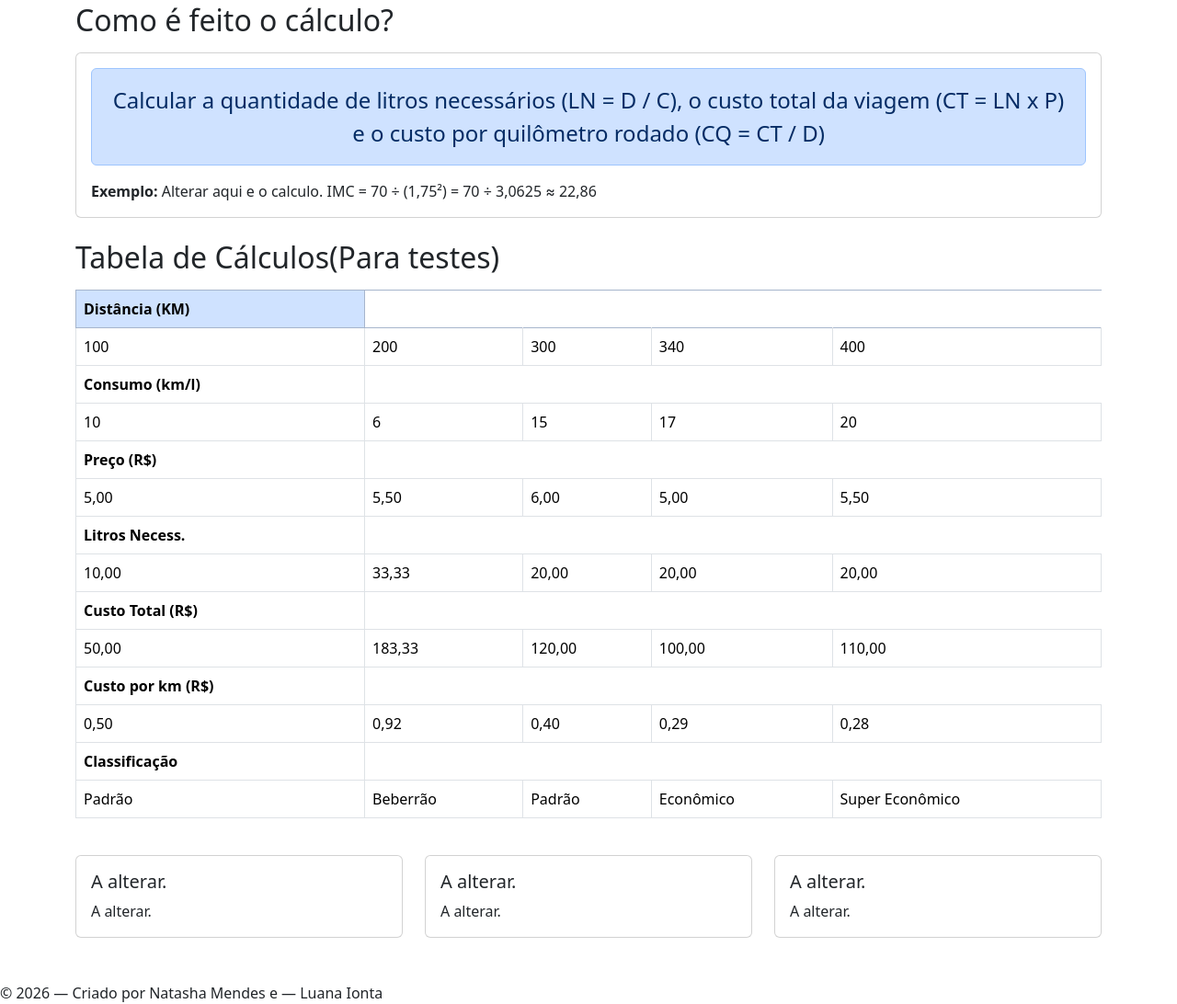
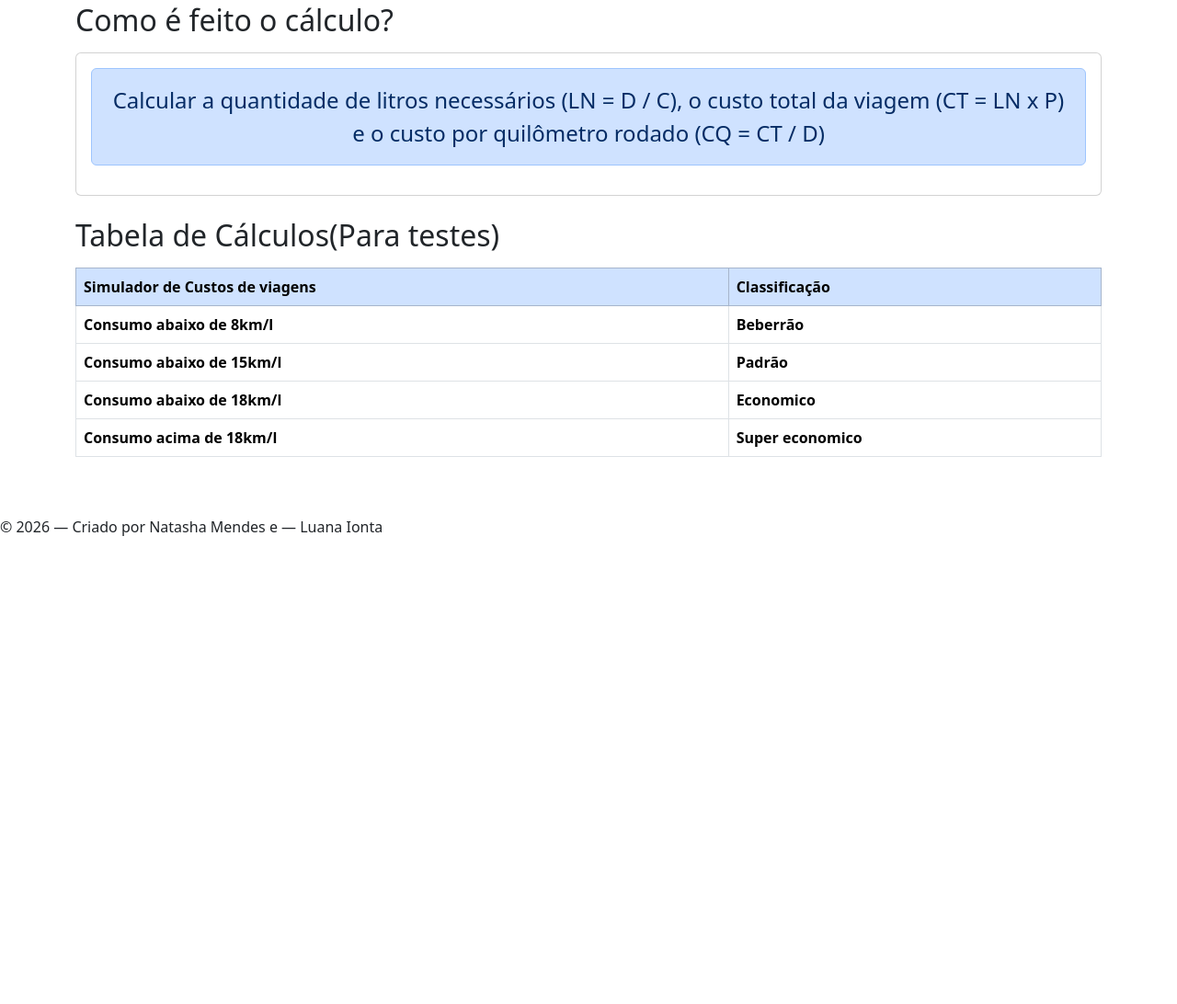
Before and after one commit to NatashaMendes/Prova-Html, a Flask app: page / in a window 1280 px wide. Shown: the part 357-1449 px from the top of the page at 92% size. After the commit the page ends 940 px from the top, so only its background shows below. Run offline with Flask 3, Linux system fonts and the light colour scheme; lists and menus that the app fills with data are empty.

Commit message:
enviando

```diff
--- a/prova-1/template/index.html
+++ b/prova-1/template/index.html
@@ -21,10 +21,6 @@
       Calcular a quantidade de litros necessários (LN = D / C),
       o custo total da viagem (CT = LN x P) e o custo por quilômetro rodado (CQ = CT / D)
     </div>
-    <p class="mb-0">
-      <strong>Exemplo:</strong> Alterar aqui e o calculo.
-      IMC = 70 &divide; (1,75&sup2;) = 70 &divide; 3,0625 &asymp; 22,86
-    </p>
   </div>
 </div>
 
@@ -34,136 +30,29 @@
   <table class="table table-bordered table-hover">
     <thead class="table-primary">
       <tr>
-        <th>Distância (KM)</th>
+        <th>Simulador de Custos de viagens</th>
+        <th>Classificação</th>
       </tr>
     </thead>
     <tbody>
       <tr>
-        <td>100</td>
-        <td>200</td>
-        <td>300</td>
-        <td>340</td>
-        <td>400</td>
+        <th>Consumo abaixo de 8km/l</th>
+        <th>Beberrão</th>
       </tr>
-    </tbody>
-    <tr>
-      <th>Consumo (km/l)</th>
-    </tr>
-    </thead>
-    <tbody>
       <tr>
-        <td>10</td>
-        <td>6</td>
-        <td>15</td>
-        <td>17</td>
-        <td>20</td>
+        <th>Consumo abaixo de 15km/l</th>
+        <th>Padrão</th>
       </tr>
-    </tbody>
-
-    <tr>
-      <th>Preço (R$)</th>
-    </tr>
-    </thead>
-    <tbody>
       <tr>
-        <td>5,00</td>
-        <td>5,50</td>
-        <td>6,00</td>
-        <td>5,00</td>
-        <td>5,50</td>
+        <th>Consumo abaixo de 18km/l</th>
+        <th>Economico</th>
       </tr>
-    </tbody>
-
-    <tr>
-      <th>Litros Necess.</th>
-    </tr>
-    </thead>
-    <tbody>
       <tr>
-        <td>10,00</td>
-        <td>33,33</td>
-        <td>20,00</td>
-        <td>20,00</td>
-        <td>20,00</td>
-      </tr>
-    </tbody>
-
-    <tr>
-      <th>Custo Total (R$)</th>
-    </tr>
-    </thead>
-    <tbody>
-      <tr>
-        <td>50,00</td>
-        <td>183,33</td>
-        <td>120,00</td>
-        <td>100,00</td>
-        <td>110,00</td>
-      </tr>
-    </tbody>
-
-    <tr>
-      <th>Custo por km (R$)</th>
-    </tr>
-    </thead>
-    <tbody>
-      <tr>
-        <td>0,50</td>
-        <td>0,92</td>
-        <td>0,40</td>
-        <td>0,29</td>
-        <td>0,28</td>
-      </tr>
-    </tbody>
-
-    <tr>
-      <th>Classificação</th>
-    </tr>
-    </thead>
-    <tbody>
-      <tr>
-        <td>Padrão</td>
-        <td>Beberrão</td>
-        <td>Padrão</td>
-        <td>Econômico</td>
-        <td>Super Econômico</td>
+        <th>Consumo acima de 18km/l</th>
+        <th>Super economico</th>
       </tr>
     </tbody>
   </table>
 </div>
 
-<!-- Cards informativos -->
-<div class="row g-4 mb-4">
-  <div class="col-md-4">
-    <div class="card h-100">
-      <div class="card-body">
-        <h5 class="card-title">A alterar.</h5>
-        <p class="card-text">
-          A alterar.
-        </p>
-      </div>
-    </div>
-  </div>
-  <div class="col-md-4">
-    <div class="card h-100">
-      <div class="card-body">
-        <h5 class="card-title">A alterar.</h5>
-        <p class="card-text">
-          A alterar.
-        </p>
-      </div>
-    </div>
-  </div>
-  <div class="col-md-4">
-    <div class="card h-100">
-      <div class="card-body">
-        <h5 class="card-title">A alterar.</h5>
-        <p class="card-text">
-          A alterar.
-        </p>
-      </div>
-    </div>
-  </div>
-</div>
-
 {% endblock %}
```
